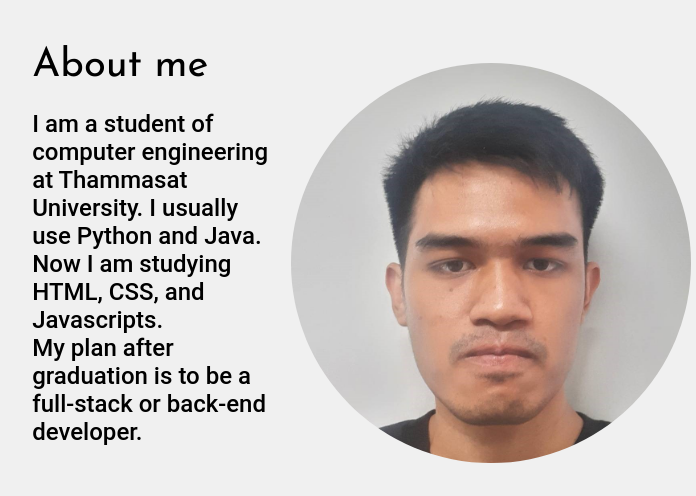
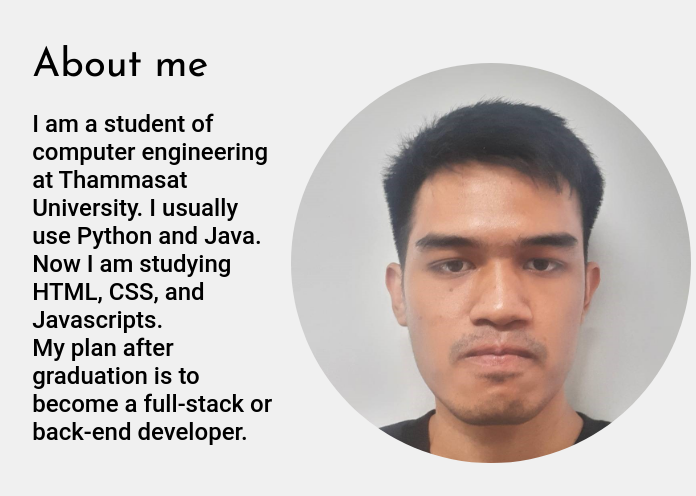
Before and after one commit to 6410615097/6410615097.github.io, a plain HTML site: page index.html in a window 1280 px wide. Shown: the part 197-693 px from the top of the page, 149-845 px from the left. Drawn offline with Linux system fonts and the light colour scheme.

Commit message:
Edit detail

```diff
--- a/index.html
+++ b/index.html
@@ -20,7 +20,8 @@
     <div id="about">
       <h2>About me</h2>
       <p>I am a student of computer engineering at Thammasat University. I usually use Python and Java. Now I am
-        studying HTML, CSS, and Javascripts.<br> My plan after graduation is to be a full-stack or back-end developer.
+        studying HTML, CSS, and Javascripts.<br> My plan after graduation is to become a full-stack or back-end
+        developer.
       </p>
     </div>
     <div id="pic">
```
Also changed, not shown: 1 other file.
